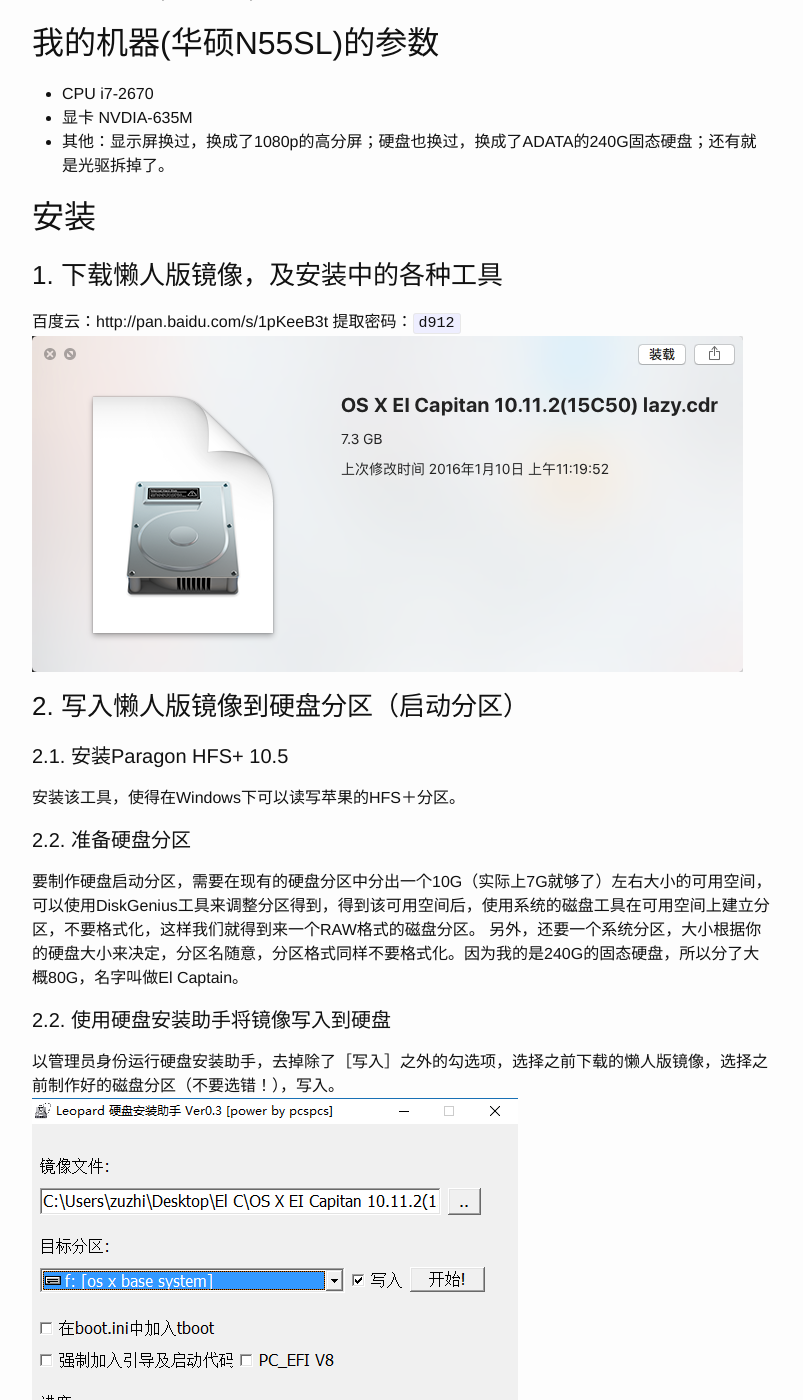
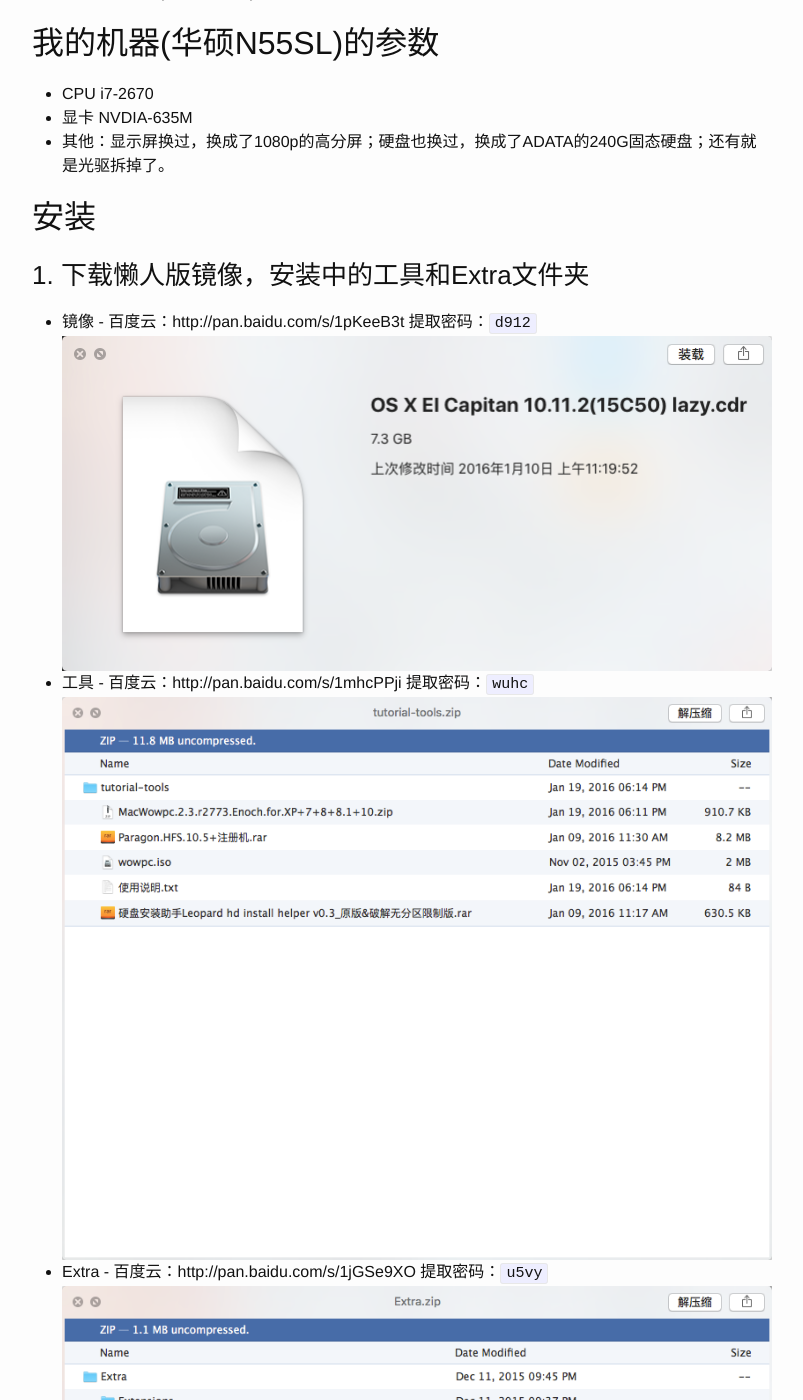
Before and after one commit to zuzhi/zuzhi.github.io, a Jekyll site: the page built from _posts/2016-01-17-OS-X-El-Captain-On-N55SL.markdown, in a window 1280 px wide and 1400 px high, scrolled down 1078 px. Shown: the whole window, without its empty margins (238-1041 px from the left). Built offline with Jekyll 4.4.1, drawn with Linux system fonts in a browser that asks for light colours.

Commit message:
more images

```diff
--- a/_posts/2016-01-17-OS-X-El-Captain-On-N55SL.markdown
+++ b/_posts/2016-01-17-OS-X-El-Captain-On-N55SL.markdown
@@ -27,9 +27,13 @@
 
 ## 安装
 
-### 1. 下载懒人版镜像，及安装中的各种工具
-百度云：http://pan.baidu.com/s/1pKeeB3t 提取密码：`d912`
+### 1. 下载懒人版镜像，安装中的工具和Extra文件夹
+- 镜像 - 百度云：http://pan.baidu.com/s/1pKeeB3t 提取密码：`d912`
 ![懒人版镜像](https://raw.githubusercontent.com/zuzhi/zuzhi.github.io/master/img/tutorial-captures/QQ20160114-0.png "懒人版镜像")
+- 工具 - 百度云：http://pan.baidu.com/s/1mhcPPji 提取密码：`wuhc`
+![工具](https://raw.githubusercontent.com/zuzhi/zuzhi.github.io/master/img/tutorial-captures/QQ20160119-0.png "工具")
+- Extra - 百度云：http://pan.baidu.com/s/1jGSe9XO 提取密码：`u5vy`
+![Extra](https://raw.githubusercontent.com/zuzhi/zuzhi.github.io/master/img/tutorial-captures/QQ20160119-1.png "Extra")
 
 ### 2. 写入懒人版镜像到硬盘分区（启动分区）
 
```
Also changed, not shown: img/tutorial-captures/QQ20160119-0.png (added), img/tutorial-captures/QQ20160119-1.png (added).
